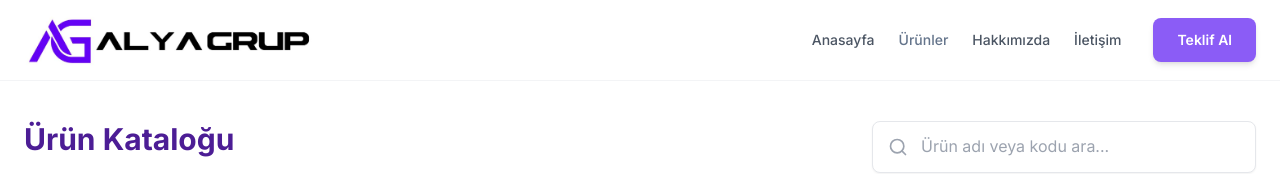
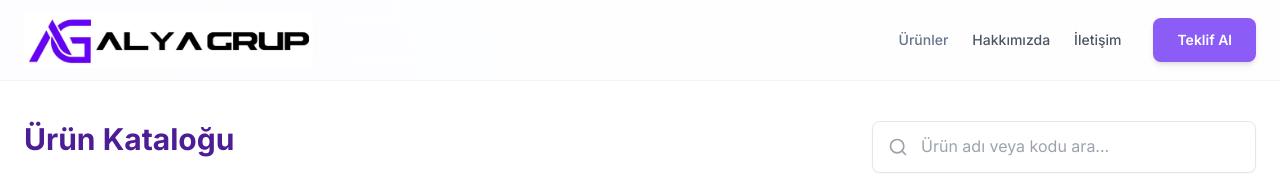
Before and after one commit to MiraiMizu/AlyaGrupTemizlik-E-Katalog, a React (Vite) app: page /products in a window 1280 px wide. Shown: the top 174 px of the page. Built offline with nearby package versions, Linux system fonts and the light colour scheme.

Commit message:
style: remove home link from navbar and add subtle purple gradient background

```diff
--- a/src/components/Navbar.jsx
+++ b/src/components/Navbar.jsx
@@ -7,7 +7,6 @@ const Navbar = () => {
   const [isOpen, setIsOpen] = useState(false);
 
   const navItems = [
-    { name: 'Anasayfa', path: '/' },
     { name: 'Ürünler', path: '/products' },
     { name: 'Hakkımızda', path: '/about' },
     { name: 'İletişim', path: '/contact' },
--- a/src/index.css
+++ b/src/index.css
@@ -16,8 +16,8 @@
   --accent: #f59e0b;
   /* Kehribar - Vurgu ve Enerji */
 
-  --bg-color: #ffffff;
-  /* Çok açık gri/mavi arka plan -> Saf beyaz */
+  --bg-color: #f8fafc;
+  /* Açık gri/mavi arka plan */
   --surface-color: #ffffff;
   /* Beyaz kartlar */
   --text-primary: #1e293b;
@@ -45,6 +45,10 @@
 body {
   font-family: 'Inter', system-ui, -apple-system, sans-serif;
   background-color: var(--bg-color);
+  background-image:
+    radial-gradient(circle at 10% 20%, rgba(139, 92, 246, 0.05) 0%, transparent 40%),
+    radial-gradient(circle at 90% 80%, rgba(76, 29, 149, 0.05) 0%, transparent 40%);
+  background-attachment: fixed;
   color: var(--text-primary);
   line-height: 1.6;
   -webkit-font-smoothing: antialiased;
```
